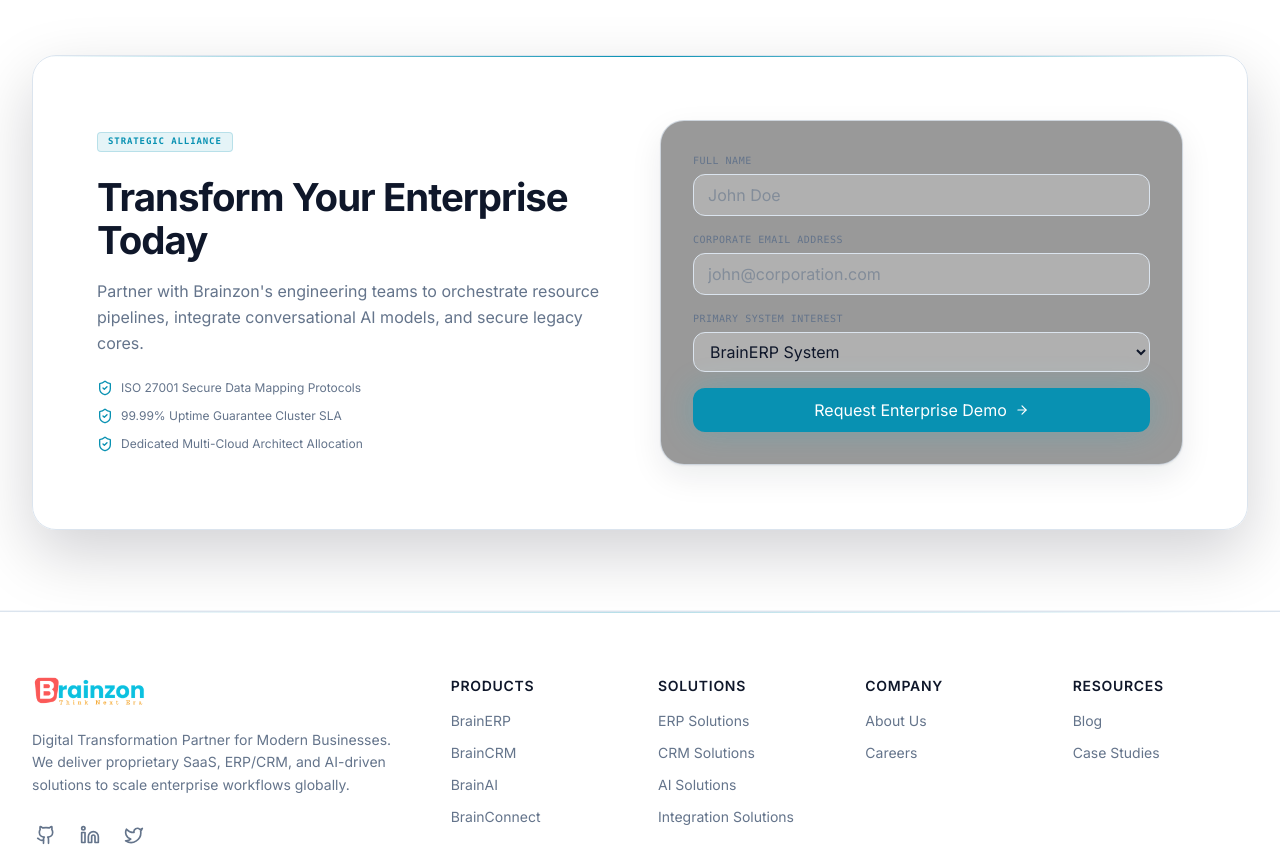
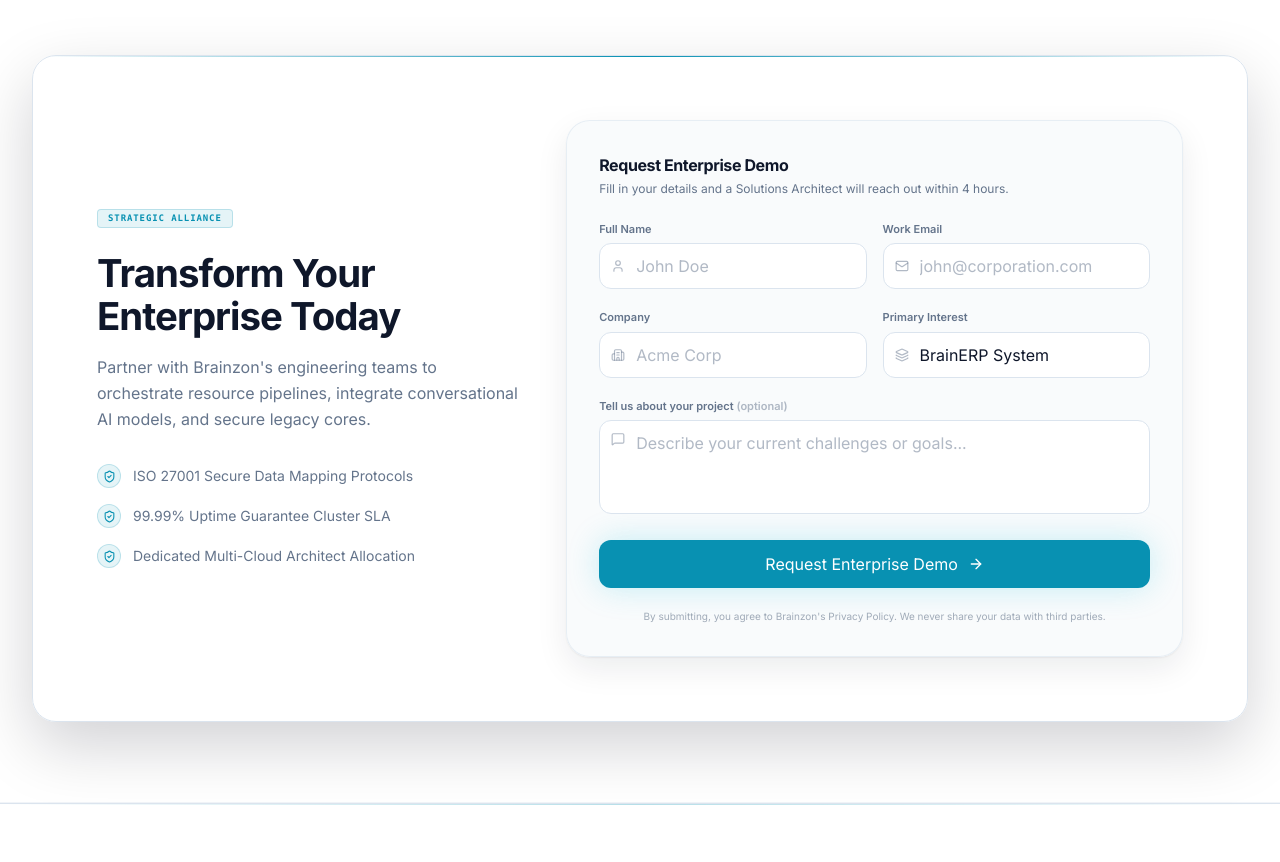
Before and after one commit to brainzonhub/brainzon-site, a Next.js app: page /products/braincrm in a window 1280 px wide. Shown: the part 2980-3842 px from the top of the page. Built offline with nearby package versions, Linux system fonts and the light colour scheme; no server answers.

Commit message:
Fixed minor chages

```diff
--- a/src/app/layout.tsx
+++ b/src/app/layout.tsx
@@ -35,7 +35,7 @@
 }>) {
   return (
     <html lang="en" className={`${sansFont.variable} ${monoFont.variable}`} suppressHydrationWarning>
-      <body className="min-h-screen bg-background text-foreground font-sans antialiased flex flex-col">
+      <body className="min-h-screen bg-background text-foreground font-sans antialiased flex flex-col" suppressHydrationWarning>
         <ThemeProvider>
           <Navbar />
           <main className="flex-1">{children}</main>
--- a/src/components/sections/DemoCTA.tsx
+++ b/src/components/sections/DemoCTA.tsx
@@ -1,12 +1,27 @@
 "use client";
 
 import { useState } from "react";
-import { ShieldCheck, ArrowRight, Sparkles } from "lucide-react";
+import {
+  ShieldCheck,
+  ArrowRight,
+  Sparkles,
+  User,
+  Mail,
+  Building2,
+  Layers,
+  MessageSquare,
+} from "lucide-react";
 import { Container } from "@/components/layout/Container";
 import { cn } from "@/lib/utils";
 
 export function DemoCTA() {
-  const [formData, setFormData] = useState({ name: "", email: "", product: "brainerp" });
+  const [formData, setFormData] = useState({
+    name: "",
+    email: "",
+    company: "",
+    product: "brainerp",
+    message: "",
+  });
   const [isSubmitted, setIsSubmitted] = useState(false);
 
   const handleSubmit = (e: React.FormEvent) => {
@@ -28,7 +43,7 @@
           <div className="grid grid-cols-1 lg:grid-cols-12 gap-10 lg:items-center">
 
             {/* Left Column: Callout and trust checklist */}
-            <div className="lg:col-span-6 flex flex-col items-start text-left">
+            <div className="lg:col-span-5 flex flex-col items-start text-left">
               <span className="inline-flex items-center gap-1 px-2.5 py-0.5 rounded border border-primary/20 bg-primary/10 text-[9px] font-mono font-bold tracking-widest text-primary uppercase mb-6">
                 Strategic Alliance
               </span>
@@ -40,41 +55,55 @@
               </p>
 
               {/* Trust checklist */}
-              <div className="mt-6 space-y-3">
-                <div className="flex items-center gap-2 text-xs text-muted-foreground">
-                  <ShieldCheck className="text-primary shrink-0" size={16} />
-                  <span>ISO 27001 Secure Data Mapping Protocols</span>
+              <div className="mt-8 space-y-4">
+                {[
+                  "ISO 27001 Secure Data Mapping Protocols",
+                  "99.99% Uptime Guarantee Cluster SLA",
+                  "Dedicated Multi-Cloud Architect Allocation",
+                ].map((item) => (
+                  <div key={item} className="flex items-center gap-3 text-sm text-muted-foreground">
+                    <div className="flex size-6 items-center justify-center rounded-full bg-primary/10 border border-primary/20 shrink-0">
+                      <ShieldCheck className="text-primary" size={13} />
                     </div>
-                <div className="flex items-center gap-2 text-xs text-muted-foreground">
-                  <ShieldCheck className="text-primary shrink-0" size={16} />
-                  <span>99.99% Uptime Guarantee Cluster SLA</span>
+                    <span>{item}</span>
                   </div>
-                <div className="flex items-center gap-2 text-xs text-muted-foreground">
-                  <ShieldCheck className="text-primary shrink-0" size={16} />
-                  <span>Dedicated Multi-Cloud Architect Allocation</span>
-                </div>
+                ))}
               </div>
             </div>
 
             {/* Right Column: Interactive Form */}
-            <div className="lg:col-span-6">
-              <div className="p-6 sm:p-8 rounded-2xl border border-border/80 bg-black/40 shadow-card relative">
+            <div className="lg:col-span-7">
+              <div className="relative rounded-2xl border border-border/60 bg-surface/80 dark:bg-muted/30 backdrop-blur-sm shadow-card p-6 sm:p-8">
+                {/* Form header */}
+                <div className="mb-6">
+                  <h3 className="text-base font-bold text-foreground tracking-tight">
+                    Request Enterprise Demo
+                  </h3>
+                  <p className="text-xs text-muted-foreground mt-1">
+                    Fill in your details and a Solutions Architect will reach out within 4 hours.
+                  </p>
+                </div>
+
                 {isSubmitted ? (
-                  <div className="text-center py-8 space-y-4">
-                    <div className="inline-flex size-12 items-center justify-center rounded-full bg-emerald-500/10 text-emerald-400 border border-emerald-500/20 mb-2">
-                      <Sparkles size={24} className="animate-bounce" />
+                  <div className="text-center py-10 space-y-4">
+                    <div className="inline-flex size-14 items-center justify-center rounded-full bg-emerald-500/10 text-emerald-500 border border-emerald-500/20 mb-2">
+                      <Sparkles size={26} className="animate-bounce" />
                     </div>
-                    <h3 className="text-base font-bold text-foreground">Blueprints Request Received!</h3>
-                    <p className="text-xs text-muted-foreground max-w-sm mx-auto leading-relaxed">
-                      Thank you, <span className="text-primary font-semibold">{formData.name}</span>. A Brainzon Solutions Architect will contact you at <span className="text-foreground font-semibold">{formData.email}</span> in less than 4 business hours.
+                    <h3 className="text-lg font-bold text-foreground">Request Received!</h3>
+                    <p className="text-sm text-muted-foreground max-w-sm mx-auto leading-relaxed">
+                      Thank you, <span className="text-primary font-semibold">{formData.name}</span>. A Brainzon Solutions Architect will contact you at <span className="text-foreground font-semibold">{formData.email}</span> within 4 business hours.
                     </p>
                   </div>
                 ) : (
-                  <form onSubmit={handleSubmit} className="space-y-4">
+                  <form onSubmit={handleSubmit} className="space-y-5">
+                    {/* Row 1: Name + Email */}
+                    <div className="grid grid-cols-1 sm:grid-cols-2 gap-4">
                       <div>
-                      <label htmlFor="cta-name" className="block text-[10px] font-mono uppercase tracking-wider text-muted-foreground mb-1.5">
+                        <label htmlFor="cta-name" className="block text-[11px] font-semibold text-muted-foreground mb-1.5">
                           Full Name
                         </label>
+                        <div className="relative">
+                          <User size={14} className="absolute left-3 top-1/2 -translate-y-1/2 text-muted-foreground/50 pointer-events-none" />
                           <input
                             type="text"
                             id="cta-name"
@@ -82,14 +111,17 @@
                             placeholder="John Doe"
                             value={formData.name}
                             onChange={(e) => setFormData({ ...formData, name: e.target.value })}
-                        className="w-full px-3.5 py-2 text-xs rounded-lg border border-border bg-card/25 text-foreground placeholder:text-muted-foreground/60 focus:outline-none focus:ring-2 focus:ring-ring focus:border-transparent transition-all"
+                            className="w-full pl-9 pr-3.5 py-2.5 text-sm rounded-lg border border-border bg-background text-foreground placeholder:text-muted-foreground/50 focus:outline-none focus:ring-2 focus:ring-primary/40 focus:border-primary/60 transition-all duration-200"
                           />
+                        </div>
                       </div>
 
                       <div>
-                      <label htmlFor="cta-email" className="block text-[10px] font-mono uppercase tracking-wider text-muted-foreground mb-1.5">
-                        Corporate Email Address
+                        <label htmlFor="cta-email" className="block text-[11px] font-semibold text-muted-foreground mb-1.5">
+                          Work Email
                         </label>
+                        <div className="relative">
+                          <Mail size={14} className="absolute left-3 top-1/2 -translate-y-1/2 text-muted-foreground/50 pointer-events-none" />
                           <input
                             type="email"
                             id="cta-email"
@@ -97,19 +129,42 @@
                             placeholder="john@corporation.com"
                             value={formData.email}
                             onChange={(e) => setFormData({ ...formData, email: e.target.value })}
-                        className="w-full px-3.5 py-2 text-xs rounded-lg border border-border bg-card/25 text-foreground placeholder:text-muted-foreground/60 focus:outline-none focus:ring-2 focus:ring-ring focus:border-transparent transition-all"
+                            className="w-full pl-9 pr-3.5 py-2.5 text-sm rounded-lg border border-border bg-background text-foreground placeholder:text-muted-foreground/50 focus:outline-none focus:ring-2 focus:ring-primary/40 focus:border-primary/60 transition-all duration-200"
                           />
+                        </div>
+                      </div>
+                    </div>
+
+                    {/* Row 2: Company + Product */}
+                    <div className="grid grid-cols-1 sm:grid-cols-2 gap-4">
+                      <div>
+                        <label htmlFor="cta-company" className="block text-[11px] font-semibold text-muted-foreground mb-1.5">
+                          Company
+                        </label>
+                        <div className="relative">
+                          <Building2 size={14} className="absolute left-3 top-1/2 -translate-y-1/2 text-muted-foreground/50 pointer-events-none" />
+                          <input
+                            type="text"
+                            id="cta-company"
+                            placeholder="Acme Corp"
+                            value={formData.company}
+                            onChange={(e) => setFormData({ ...formData, company: e.target.value })}
+                            className="w-full pl-9 pr-3.5 py-2.5 text-sm rounded-lg border border-border bg-background text-foreground placeholder:text-muted-foreground/50 focus:outline-none focus:ring-2 focus:ring-primary/40 focus:border-primary/60 transition-all duration-200"
+                          />
+                        </div>
                       </div>
 
                       <div>
-                      <label htmlFor="cta-product" className="block text-[10px] font-mono uppercase tracking-wider text-muted-foreground mb-1.5">
-                        Primary System Interest
+                        <label htmlFor="cta-product" className="block text-[11px] font-semibold text-muted-foreground mb-1.5">
+                          Primary Interest
                         </label>
+                        <div className="relative">
+                          <Layers size={14} className="absolute left-3 top-1/2 -translate-y-1/2 text-muted-foreground/50 pointer-events-none" />
                           <select
                             id="cta-product"
                             value={formData.product}
                             onChange={(e) => setFormData({ ...formData, product: e.target.value })}
-                        className="w-full px-3 py-2 text-xs rounded-lg border border-border bg-card/25 text-foreground focus:outline-none focus:ring-2 focus:ring-ring focus:border-transparent transition-all"
+                            className="w-full pl-9 pr-3.5 py-2.5 text-sm rounded-lg border border-border bg-background text-foreground focus:outline-none focus:ring-2 focus:ring-primary/40 focus:border-primary/60 transition-all duration-200 appearance-none cursor-pointer"
                           >
                             <option value="brainerp">BrainERP System</option>
                             <option value="braincrm">BrainCRM Pipeline</option>
@@ -118,17 +173,43 @@
                             <option value="modernization">Legacy Modernization</option>
                           </select>
                         </div>
+                      </div>
+                    </div>
 
+                    {/* Row 3: Message */}
+                    <div>
+                      <label htmlFor="cta-message" className="block text-[11px] font-semibold text-muted-foreground mb-1.5">
+                        Tell us about your project <span className="text-muted-foreground/50">(optional)</span>
+                      </label>
+                      <div className="relative">
+                        <MessageSquare size={14} className="absolute left-3 top-3 text-muted-foreground/50 pointer-events-none" />
+                        <textarea
+                          id="cta-message"
+                          rows={3}
+                          placeholder="Describe your current challenges or goals..."
+                          value={formData.message}
+                          onChange={(e) => setFormData({ ...formData, message: e.target.value })}
+                          className="w-full pl-9 pr-3.5 py-2.5 text-sm rounded-lg border border-border bg-background text-foreground placeholder:text-muted-foreground/50 focus:outline-none focus:ring-2 focus:ring-primary/40 focus:border-primary/60 transition-all duration-200 resize-none"
+                        />
+                      </div>
+                    </div>
+
+                    {/* Submit Button */}
                     <button
                       type="submit"
                       className={cn(
-                        "w-full flex items-center justify-center gap-2 mt-4 px-4 py-2.5 text-xs font-semibold rounded-lg text-primary-foreground bg-primary hover:bg-primary/90 shadow-glow-primary transition-all duration-200 cursor-pointer",
+                        "w-full flex items-center justify-center gap-2.5 px-5 py-3 text-sm font-semibold rounded-lg text-primary-foreground bg-primary hover:bg-primary/90 shadow-glow-primary hover:shadow-[0_0_30px_rgba(6,182,212,0.3)] transition-all duration-300 cursor-pointer",
                         "focus-visible:outline-none focus-visible:ring-2 focus-visible:ring-ring focus-visible:ring-offset-2"
                       )}
                     >
                       <span>Request Enterprise Demo</span>
-                      <ArrowRight size={14} />
+                      <ArrowRight size={16} />
                     </button>
+
+                    {/* Privacy note */}
+                    <p className="text-[10px] text-muted-foreground/60 text-center leading-relaxed">
+                      By submitting, you agree to Brainzon&apos;s Privacy Policy. We never share your data with third parties.
+                    </p>
                   </form>
                 )}
               </div>
--- a/src/components/ui/logo.tsx
+++ b/src/components/ui/logo.tsx
@@ -18,6 +18,7 @@
         width={width}
         height={height}
         className="object-contain"
+        style={{ height: "100%", width: "auto" }}
         priority
       />
     </div>
```
Also changed, not shown: src/components/sections/Hero.tsx (+32 -25 lines). Lines whose indentation alone changed are shown as unchanged.
